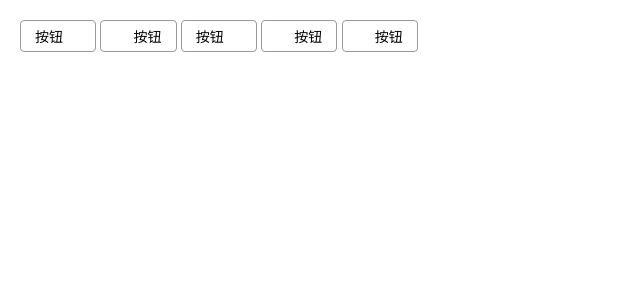
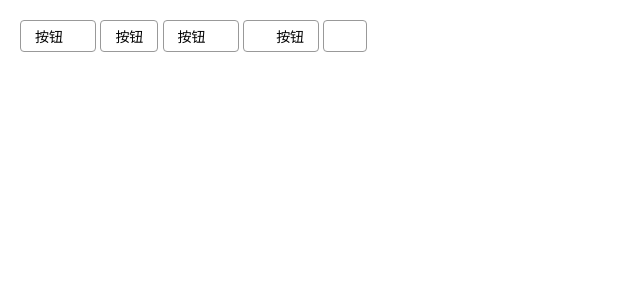
Before and after one commit to Apple-yong/apple-ui, a Vue app: page / in a window 1280 px wide. Shown: the top 300 px of the page, without its empty margins (0-640 px from the left). Built offline with nearby package versions, Linux system fonts and the light colour scheme.

Commit message:
button细节修改

```diff
--- a/src/App.vue
+++ b/src/App.vue
@@ -1,15 +1,15 @@
 <template>
   <div id="app">
     <gbutton icon="set" icon-position="right">按钮</gbutton>
-    <gbutton icon="set" icon-position="left">按钮</gbutton>
+    <gbutton>按钮</gbutton>
     <gbutton icon="set" icon-position="right">按钮</gbutton>
     <gbutton icon="set" icon-position="left">按钮</gbutton>
-    <gbutton icon="set" icon-position="left">按钮</gbutton>
+    <gbutton icon="set"></gbutton>
   </div>
 </template>
 
 <script>
-import gbutton from "./components/button.vue";
+import gbutton from "./components/buttons/button.vue";
 
 export default {
   name: "App",
--- a/src/components/button.vue
+++ b/src/components/buttons/button.vue
@@ -26,7 +26,7 @@ export default {
 
 <!-- Add "scoped" attribute to limit CSS to this component only -->
 <style scoped lang="scss">
-    @import "../styles/_var.scss";
+    @import "../../styles/_var.scss";
     .icon {
         width: 1em;
         height: 1em;
```
